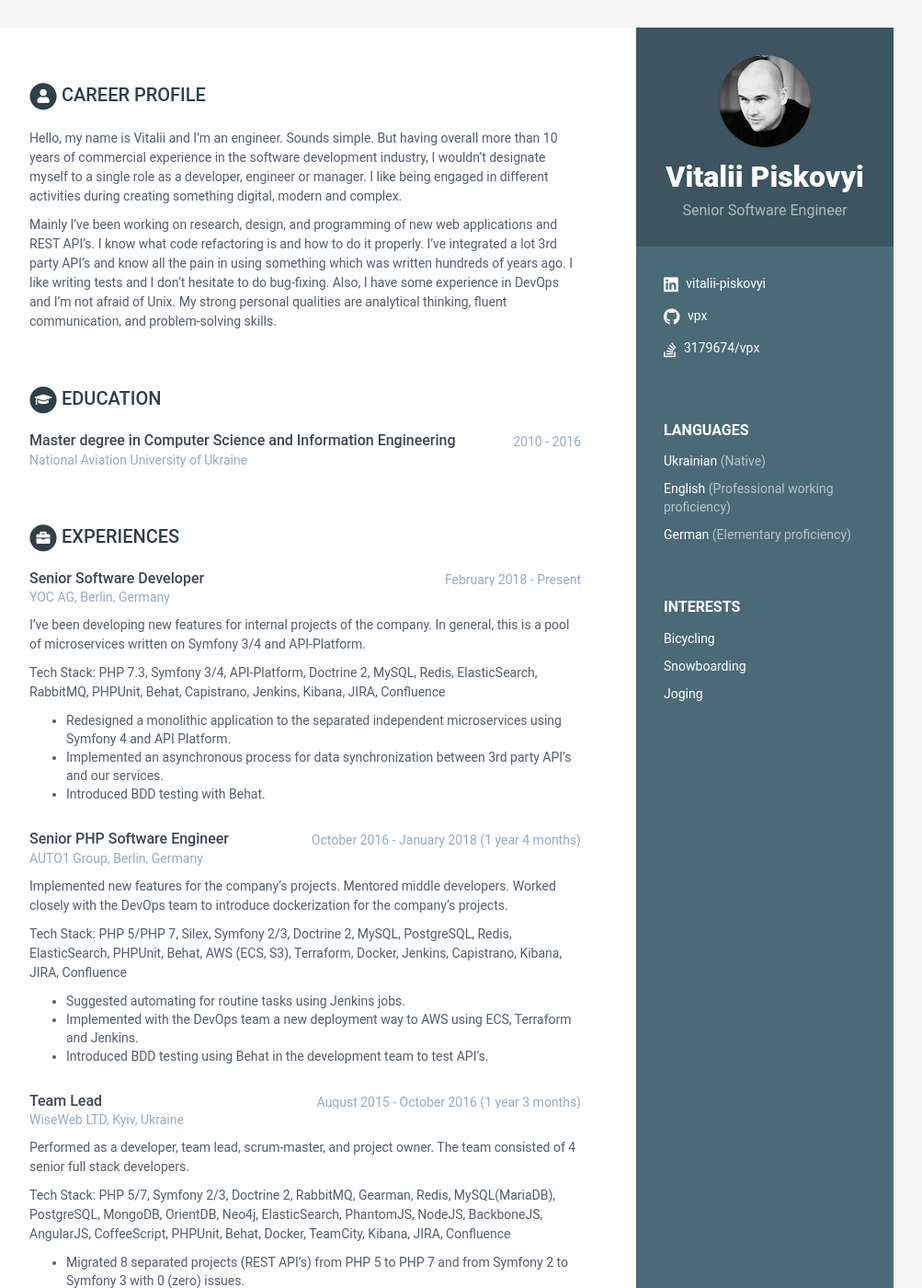
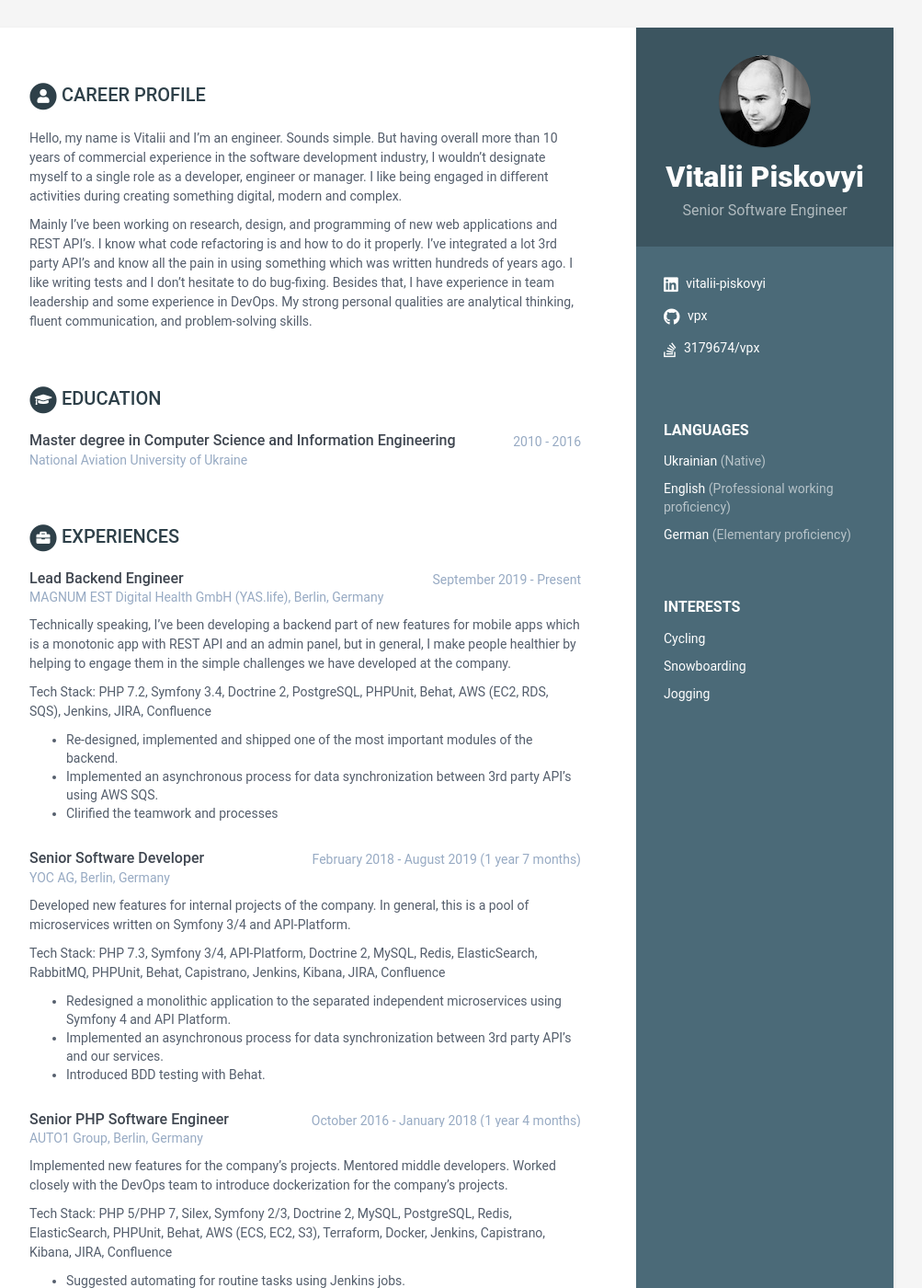
Before and after one commit to vpx/cv, a Jekyll site: the page built from index.html, in a window 1280 px wide and 1400 px high. Shown: the whole window at 92% size, without its empty margins (168-1171 px from the left). Built offline with Jekyll 4.4.1, drawn with Linux system fonts in a browser that asks for light colours.

Commit message:
CV updates

```diff
--- a/_data/data.yaml
+++ b/_data/data.yaml
@@ -19,9 +19,9 @@ sidebar:
       level: Elementary proficiency
 
   interests:
-    - Bicycling
+    - Cycling
     - Snowboarding
-    - Joging
+    - Jogging
 
 career-profile:
   title: Career Profile
@@ -33,7 +33,7 @@ career-profile:
     Mainly I've been working on research, design, and programming of new web applications and REST API's.
     I know what code refactoring is and how to do it properly. I've integrated a lot 3rd party API's and know all the pain
     in using something which was written hundreds of years ago. I like writing tests and I don't hesitate to do bug-fixing.
-    Also, I have some experience in DevOps and I'm not afraid of Unix. My strong personal qualities are analytical thinking,
+    Besides that, I have experience in team leadership and some experience in DevOps. My strong personal qualities are analytical thinking,
     fluent communication, and problem-solving skills.
 
 education:
@@ -42,11 +42,24 @@ education:
     time: 2010 - 2016
 
 experiences:
+  - role: Lead Backend Engineer
+    time: September 2019 - Present
+    company: MAGNUM EST Digital Health GmbH (YAS.life), Berlin, Germany
+    details: |
+      Technically speaking, I've been developing a backend part of new features for mobile apps which is a monotonic app with REST API and an admin panel,
+      but in general, I make people healthier by helping to engage them in the simple challenges we have developed at the company.
+
+      Tech Stack: PHP 7.2, Symfony 3.4, Doctrine 2, PostgreSQL, PHPUnit, Behat, AWS (EC2, RDS, SQS), Jenkins, JIRA, Confluence
+
+        - Re-designed, implemented and shipped one of the most important modules of the backend.
+        - Implemented an asynchronous process for data synchronization between 3rd party API's using AWS SQS.
+        - Clirified the teamwork and processes
+
   - role: Senior Software Developer
-    time: February 2018 - Present
+    time: February 2018 - August 2019 (1 year 7 months)
     company: YOC AG, Berlin, Germany
     details: |
-      I've been developing new features for internal projects of the company. In general, this is a pool of microservices
+      Developed new features for internal projects of the company. In general, this is a pool of microservices
       written on Symfony 3/4 and API-Platform.
 
       Tech Stack: PHP 7.3, Symfony 3/4, API-Platform, Doctrine 2, MySQL, Redis, ElasticSearch, RabbitMQ, PHPUnit, Behat,
@@ -64,7 +77,7 @@ experiences:
       the DevOps team to introduce dockerization for the company's projects.
 
       Tech Stack: PHP 5/PHP 7, Silex, Symfony 2/3, Doctrine 2, MySQL, PostgreSQL, Redis, ElasticSearch, PHPUnit, Behat,
-      AWS (ECS, S3), Terraform, Docker, Jenkins, Capistrano, Kibana, JIRA, Confluence
+      AWS (ECS, EC2, S3), Terraform, Docker, Jenkins, Capistrano, Kibana, JIRA, Confluence
 
         - Suggested automating for routine tasks using Jenkins jobs.
         - Implemented with the DevOps team a new deployment way to AWS using ECS, Terraform and Jenkins.
@@ -99,7 +112,7 @@ experiences:
 skills:
   title: Skills &amp; Proficiency
   toolset:
-    - { name: PHP 5/7, level: 99% }
+    - { name: PHP, level: 99% }
     - { name: JavaScript, level: 66% }
     - { name: Swift, level: 33% }
     - { name: Objective-C, level: 33% }
```
